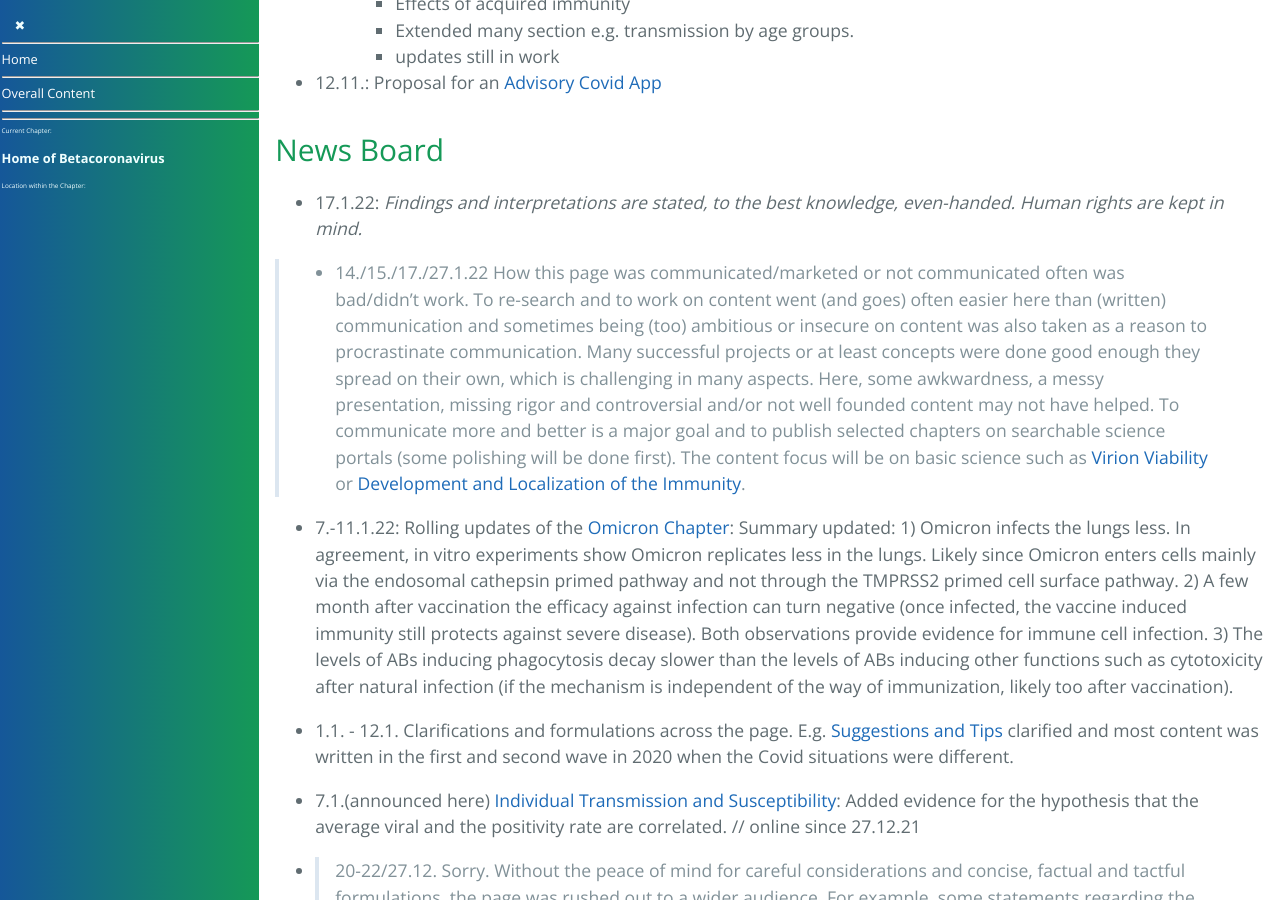
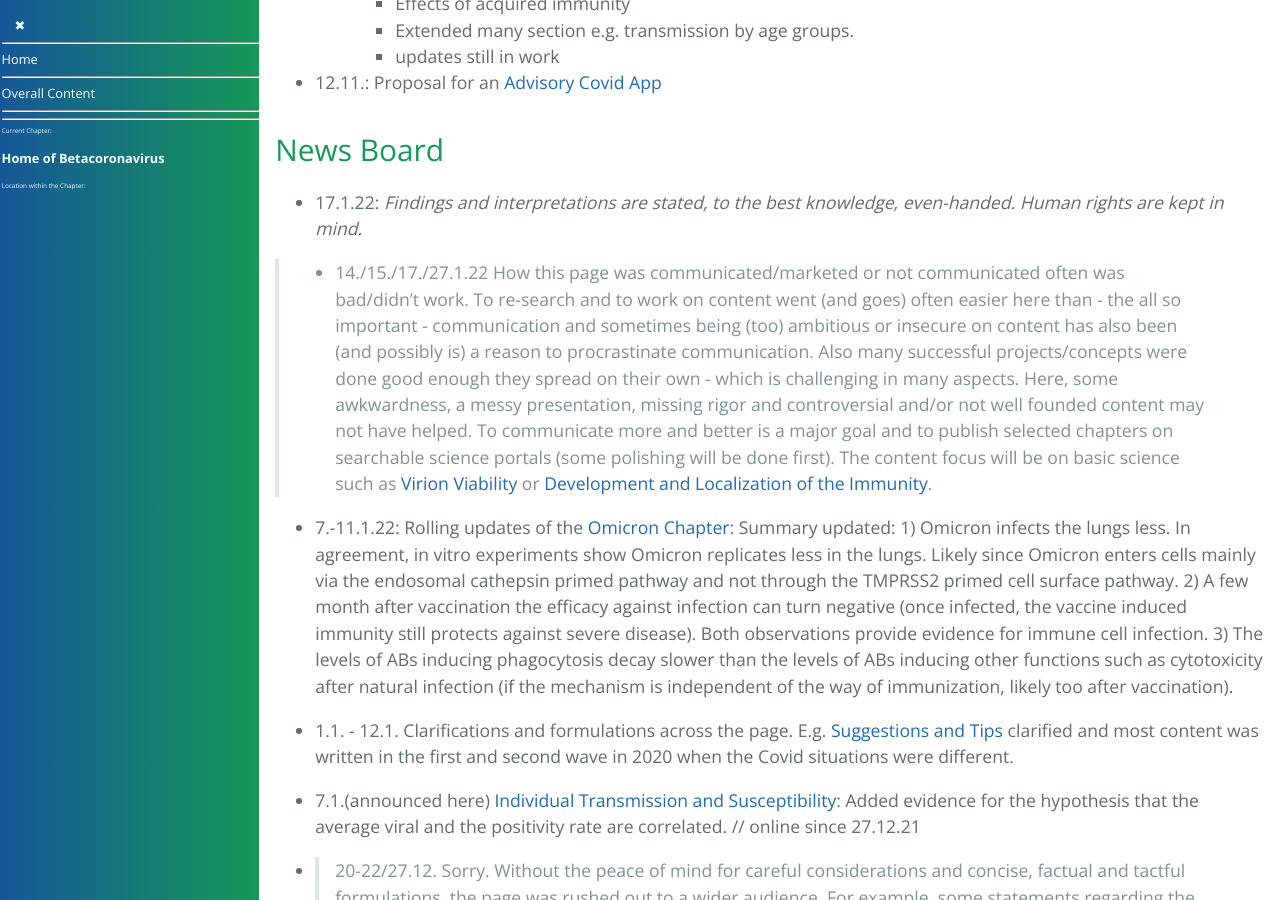
Before and after one commit to forestgrape/coronavirus, a Jekyll site: the page built from index.md, in a window 1280 px wide and 900 px high, scrolled down 2203 px. Built offline with Jekyll 4.4.1, drawn with Linux system fonts in a browser that asks for light colours; our own code applies the rules of GitHub Pages for plain Markdown files.

Commit message:
formulations

```diff
--- a/index.md
+++ b/index.md
@@ -68,7 +68,7 @@
 
 <!-- 17./27.1.22 (adapted from 5.12.21): From an epidemiological perspective, systemic spike-only vaccines do not to reduce SARS-CoV-2 transmissions but mainly prevent pneumonia (which is great and very important). Additionally spike-only immunity put mutation pressure on the spikes which can increase the spike mutation rate, which can both yield escape variants and change the tropism. The latter can be favorable or not. Overall it is unclear whether it has benefits to [push to] vaccinate those not at risk for pneumonia. Thus the benefits-risks calculation can be done at  individual calculations [from a scientific perspective]. -->
 
-> - 14./15./17./27.1.22  How this page was communicated/marketed or not communicated often was bad/didn't work. To re-search and to work on content went (and goes) often easier here than (written) communication and sometimes being (too) ambitious or insecure on content was also taken as a reason to procrastinate communication. Many successful projects or at least concepts were done good enough they spread on their own, which is challenging in many aspects. Here, some awkwardness, a messy presentation, missing rigor and controversial and/or not well founded content may not have helped. To communicate more and better is a major goal and to publish selected chapters on searchable science portals (some polishing will be done first). The content focus will be on basic science such as [Virion Viability](2_biological/virion_viability.md) or [Development and Localization of the Immunity](4_immunological/ontogenesis_and_locality_of_immunity.md).
+> - 14./15./17./27.1.22  How this page was communicated/marketed or not communicated often was bad/didn't work. To re-search and to work on content went (and goes) often easier here than - the all so important - communication and sometimes being (too) ambitious or insecure on content has  also been (and possibly is) a reason to procrastinate communication. Also many successful projects/concepts were done good enough they spread on their own - which is challenging in many aspects. Here, some awkwardness, a messy presentation, missing rigor and controversial and/or not well founded content may not have helped. To communicate more and better is a major goal and to publish selected chapters on searchable science portals (some polishing will be done first). The content focus will be on basic science such as [Virion Viability](2_biological/virion_viability.md) or [Development and Localization of the Immunity](4_immunological/ontogenesis_and_locality_of_immunity.md).
 
 
 - 7.-11.1.22: Rolling updates of the [Omicron Chapter](2_biological/omicron.md): Summary updated: 1) Omicron infects the lungs less. In agreement, in vitro experiments show Omicron replicates less in the lungs. Likely since Omicron enters cells mainly via the endosomal cathepsin primed pathway and not through the TMPRSS2 primed cell surface pathway. 2) A few month after vaccination the efficacy against infection can turn negative (once infected, the vaccine induced immunity still protects against severe disease). Both observations provide evidence for immune cell infection. 3) The levels of ABs inducing phagocytosis decay slower than the levels of ABs inducing other functions such as cytotoxicity after natural infection (if the mechanism is independent of the way of immunization, likely too after vaccination).
```
